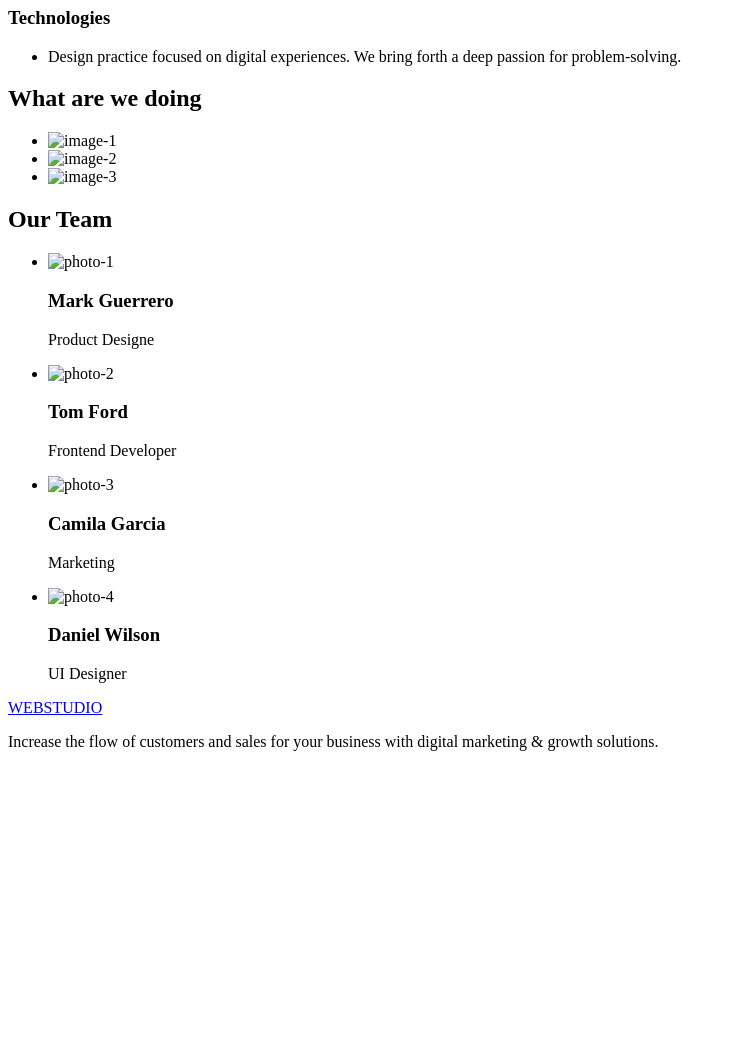
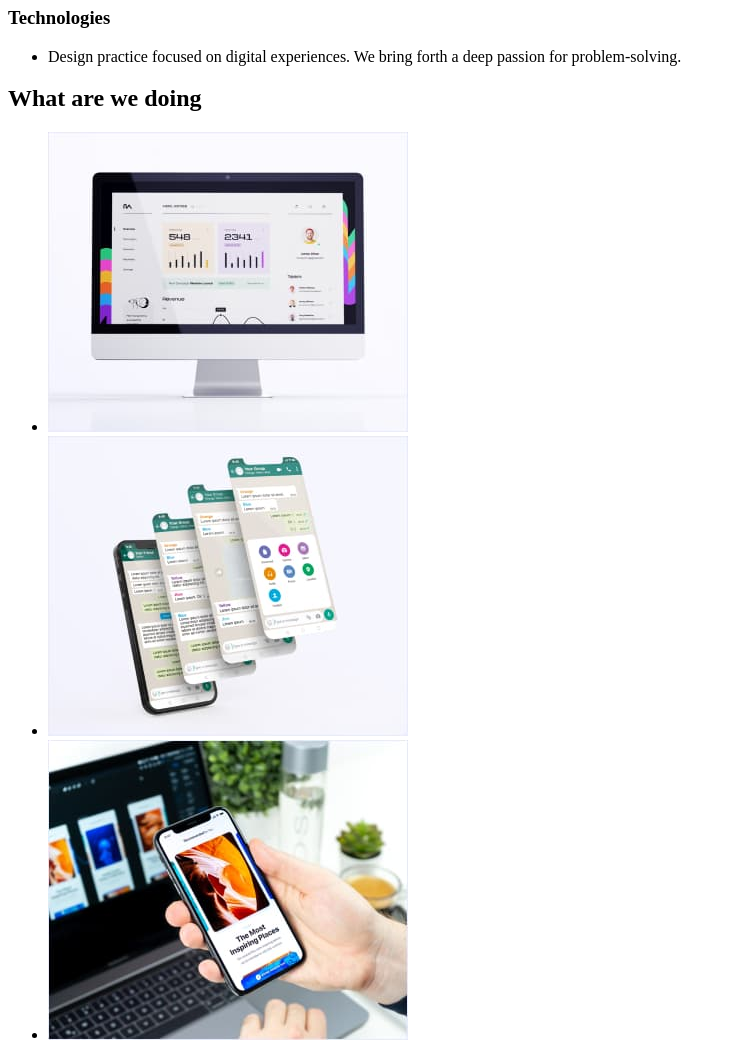
Before and after one commit to Omatlak87/Omatlak87-goit-markup-hw-01, a plain HTML site: page index.html in a window 1280 px wide. Shown: the part 480-1523 px from the top of the page, without its empty margins (0-736 px from the left). Before the commit the page ends 1247 px from the top, so only its background shows below. Drawn offline with Linux system fonts and the light colour scheme.

Commit message:
Update index.html

```diff
--- a/index.html
+++ b/index.html
@@ -67,9 +67,9 @@
 			<section>
 				<h2>What are we doing</h2>
 				<ul>
-					<li><img src="./image/img/img1.jpg" alt="image-1" width="360" height="300" /> </li>
-					<li><img src="./image/img/img2.jpg" alt="image-2" width="360" height="300" /> </li>
-					<li><img src="./image/img/img3.jpg" alt="image-3" width="360" height="300" /> </li>
+					<li><img src="./images/img/img1.jpg" alt="image1" width="360" height="300" /> </li>
+					<li><img src="./images/img/img2.jpg" alt="image2" width="360" height="300" /> </li>
+					<li><img src="./images/img/img3.jpg" alt="image3" width="360" height="300" /> </li>
 				</ul>
 			</section>
 			<!--Секція 3-->
@@ -77,19 +77,19 @@
 				<h2>Our Team</h2>
 				<ul>
 					<li
-						><img src="./image/photo/photo1.jpg" alt="photo-1" width="264" height="260" /> <h3>Mark Guerrero</h3>
+						><img src="./images/photo/photo1.jpg" alt="photo1" width="264" height="260" /> <h3>Mark Guerrero</h3>
 						<p>Product Designe</p></li
 					>
 					<li
-						><img src="./image/photo/photo2.jpg" alt="photo-2" width="264" height="260" /> <h3>Tom Ford</h3
+						><img src="./images/photo/photo2.jpg" alt="photo2" width="264" height="260" /> <h3>Tom Ford</h3
 						><p>Frontend Developer</p></li
 					>
 					<li
-						><img src="./image/photo/photo3.jpg" alt="photo-3" width="264" height="260" /> <h3>Camila Garcia</h3
+						><img src="./images/photo/photo3.jpg" alt="photo3" width="264" height="260" /> <h3>Camila Garcia</h3
 						><p>Marketing</p></li
 					>
 					<li
-						><img src="./image/photo/photo4.jpg" alt="photo-4" width="264" height="260" /> <h3>Daniel Wilson</h3>
+						><img src="./images/photo/photo4.jpg" alt="photo4" width="264" height="260" /> <h3>Daniel Wilson</h3>
 						<p>UI Designer</p></li
 					>
 				</ul>
```
